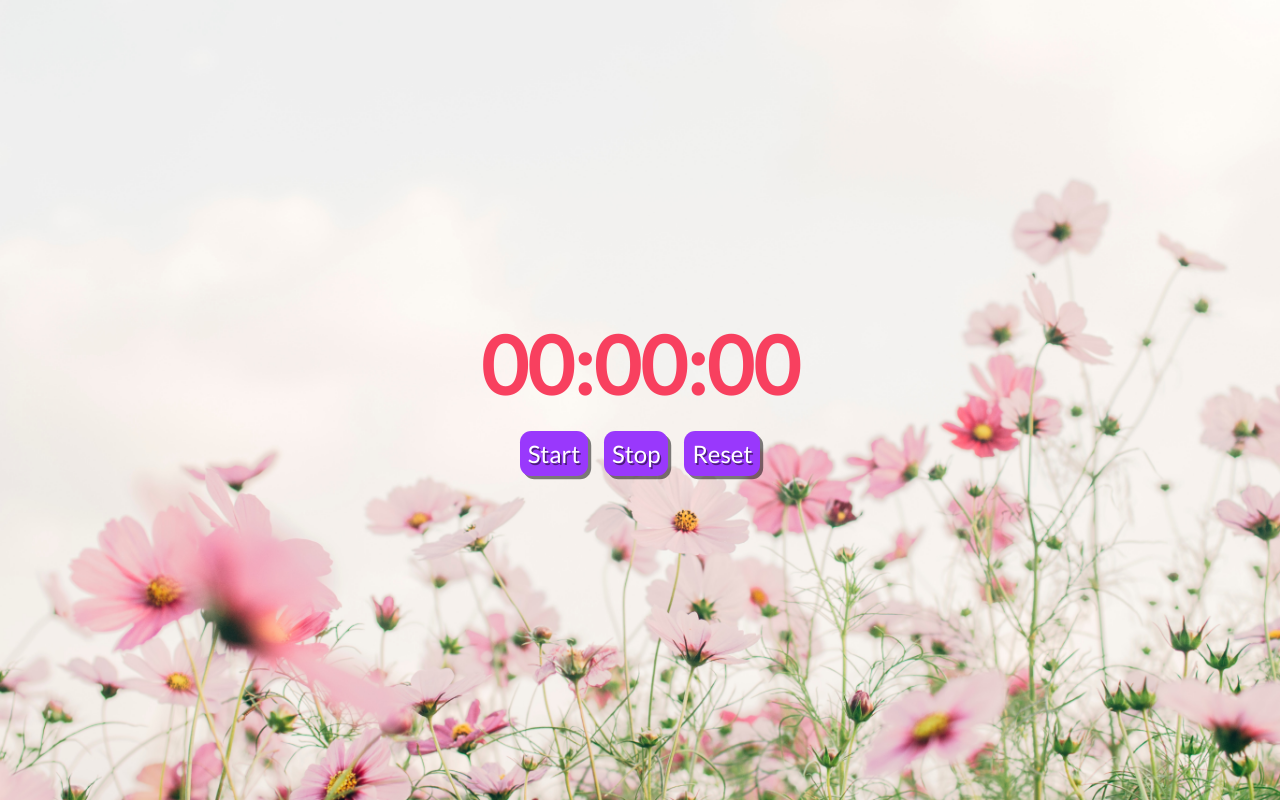
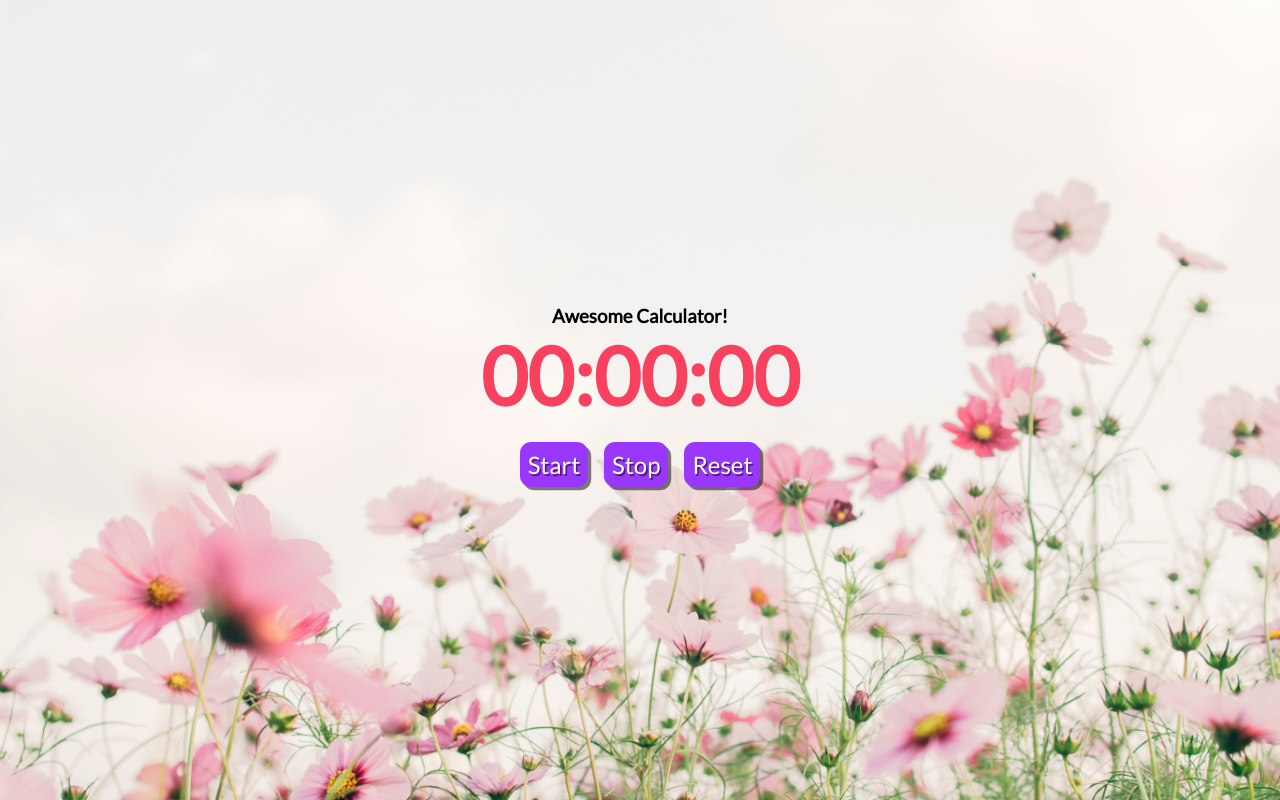
Before and after one commit to palrajarshi/Stopwatch, a plain HTML site: page index.html in a window 1280 px wide. Drawn offline with nearby package versions, Linux system fonts and the light colour scheme.

Commit message:
Added heading(title)

```diff
--- a/index.html
+++ b/index.html
@@ -21,6 +21,7 @@
 </head>
 <body>
     <div class="container">
+        <div class="heading"><h3>Awesome Calculator!</h3></div>
         <div id="display" class="time">00:00:00</div>
         <div class="btn-box">
             <button class="btn" id="btn1">Start</button>
```
